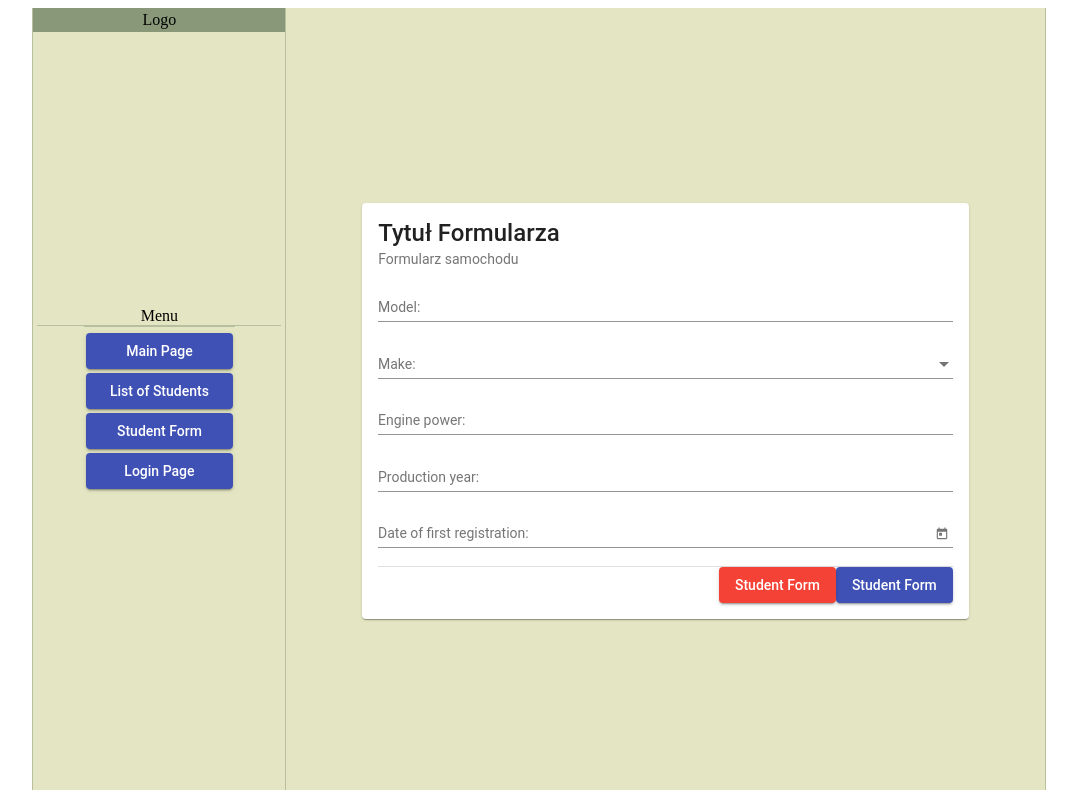
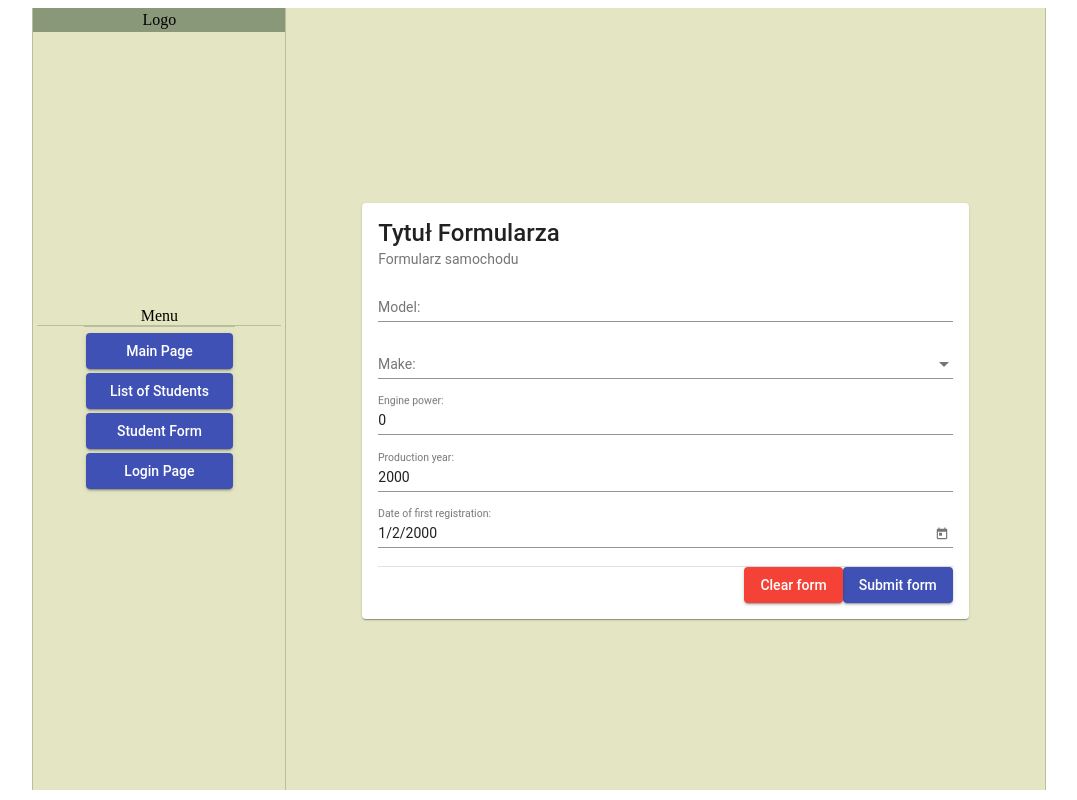
Before and after one commit to SaintAmeN/javapol113_html_css_material, an Angular app: page / in a window 1280 px wide. Shown: the whole page, without its empty margins (102-1179 px from the left). Built offline with nearby package versions, Linux system fonts and the light colour scheme.

Commit message:
Car list added, Car form finished without upper level binding

```diff
--- a/src/app/app.module.ts
+++ b/src/app/app.module.ts
@@ -20,11 +20,13 @@ import { BrowserAnimationsModule } from '@angular/platform-browser/animations';
 
 import { AppComponent } from './app.component';
 import { CarFormComponent } from './car-form/car-form.component';
+import { CarListComponent } from './car-list/car-list.component';
 
 @NgModule({
   declarations: [
     AppComponent,
-    CarFormComponent
+    CarFormComponent,
+    CarListComponent
   ],
   imports: [
     BrowserModule,
--- a/src/app/car-form/car-form.component.html
+++ b/src/app/car-form/car-form.component.html
@@ -4,11 +4,11 @@
   <mat-card-content class="form-container">
     <mat-form-field appearance="legacy">
       <mat-label>Model:</mat-label>
-      <input type="text" matInput placeholder="Model:">
+      <input type="text" matInput placeholder="Model:" [(ngModel)]="carForm.model">
     </mat-form-field>
     <mat-form-field appearance="legacy">
       <mat-label>Make:</mat-label>
-      <mat-select>
+      <mat-select [(ngModel)]="carForm.make">
         <mat-option value="BMW">BMW</mat-option>
         <mat-option value="VW">Volkswagen</mat-option>
         <mat-option value="MAZDA">Mazda</mat-option>
@@ -17,22 +17,22 @@
     </mat-form-field>
     <mat-form-field appearance="legacy">
       <mat-label>Engine power:</mat-label>
-      <input type="number" matInput placeholder="Engine power:">
+      <input type="number" matInput placeholder="Engine power:" [(ngModel)]="carForm.enginePower">
     </mat-form-field>
     <mat-form-field appearance="legacy">
       <mat-label>Production year:</mat-label>
-      <input type="number" matInput placeholder="Production year:">
+      <input type="number" matInput placeholder="Production year:" [(ngModel)]="carForm.productionYear">
     </mat-form-field>
     <mat-form-field appearance="legacy">
       <mat-label>Date of first registration:</mat-label>
-      <input matInput [matDatepicker]="picker">
+      <input matInput [matDatepicker]="picker" [(ngModel)]="carForm.dateOfFirstRegistration">
       <mat-datepicker-toggle matSuffix [for]="picker"></mat-datepicker-toggle>
       <mat-datepicker #picker></mat-datepicker>
     </mat-form-field>
     <mat-divider></mat-divider>
     <div class="button-row">
-      <button class="mat-button-primary" type="button" mat-button mat-raised-button color="primary" >Student Form</button>
-      <button class="mat-button-primary" type="button" mat-button mat-raised-button color="warn" >Student Form</button>
+      <button class="mat-button-primary" type="button" mat-button mat-raised-button color="primary" (click)="clickSubmit()" >Submit form</button>
+      <button class="mat-button-primary" type="button" mat-button mat-raised-button color="warn" (click)="clickClear()" >Clear form</button>
     </div>
   </mat-card-content>
 </mat-card>
--- a/src/app/car-form/car-form.component.ts
+++ b/src/app/car-form/car-form.component.ts
@@ -1,4 +1,28 @@
 import { Component, OnInit } from '@angular/core';
+
+// public class CarModel {
+//    private String model;
+//    private String make;
+//    private double enginePower;
+//    private int productionYear;
+//    private LocalDate dateOfFirstRegistration;
+// }
+// DTO => Data Transfer Object
+export type CarModel = {
+  model: string;
+  make: string;
+  enginePower: number;
+  productionYear: number;
+  dateOfFirstRegistration: string;
+}
+
+const DEFAULT_CAR_VALUES = {
+  model: '',
+  make: '',
+  enginePower: 0.0,
+  productionYear: 2000,
+  dateOfFirstRegistration: '2000-01-02'
+}
 
 @Component({
   selector: 'app-car-form',
@@ -6,10 +30,29 @@ import { Component, OnInit } from '@angular/core';
   styleUrls: ['./car-form.component.css']
 })
 export class CarFormComponent implements OnInit {
+  carForm: CarModel;
 
-  constructor() { }
+  constructor() {
+    this.carForm = Object.assign({}, DEFAULT_CAR_VALUES)
+  }
+
+  assignDefaultFormValues() : void {
+    this.carForm = Object.assign({}, DEFAULT_CAR_VALUES)
+  }
 
   ngOnInit(): void {
   }
 
+  clickSubmit(): void {
+    console.log('Submit: ')
+    console.log(this.carForm)
+  }
+
+  clickClear(): void {
+    this.assignDefaultFormValues()
+  }
 }
+
+// Class        - złożony komponent który posiada zachowanie (aka metody)
+// Struct(type) - prosty typ który posiada wyłącznie pola
+// Interface    - typ nadrzędny który pozwala dalej rozszerzać aplikację
--- /dev/null
+++ b/src/app/car-list/car-list.component.html
@@ -0,0 +1 @@
+<p>car-list works!</p>
--- /dev/null
+++ b/src/app/car-list/car-list.component.ts
@@ -0,0 +1,15 @@
+import { Component, OnInit } from '@angular/core';
+
+@Component({
+  selector: 'app-car-list',
+  templateUrl: './car-list.component.html',
+  styleUrls: ['./car-list.component.css']
+})
+export class CarListComponent implements OnInit {
+
+  constructor() { }
+
+  ngOnInit(): void {
+  }
+
+}
```
Also changed, not shown: src/app/car-list/car-list.component.css (added), 1 other file (tests, documents, lock files or other folders).
